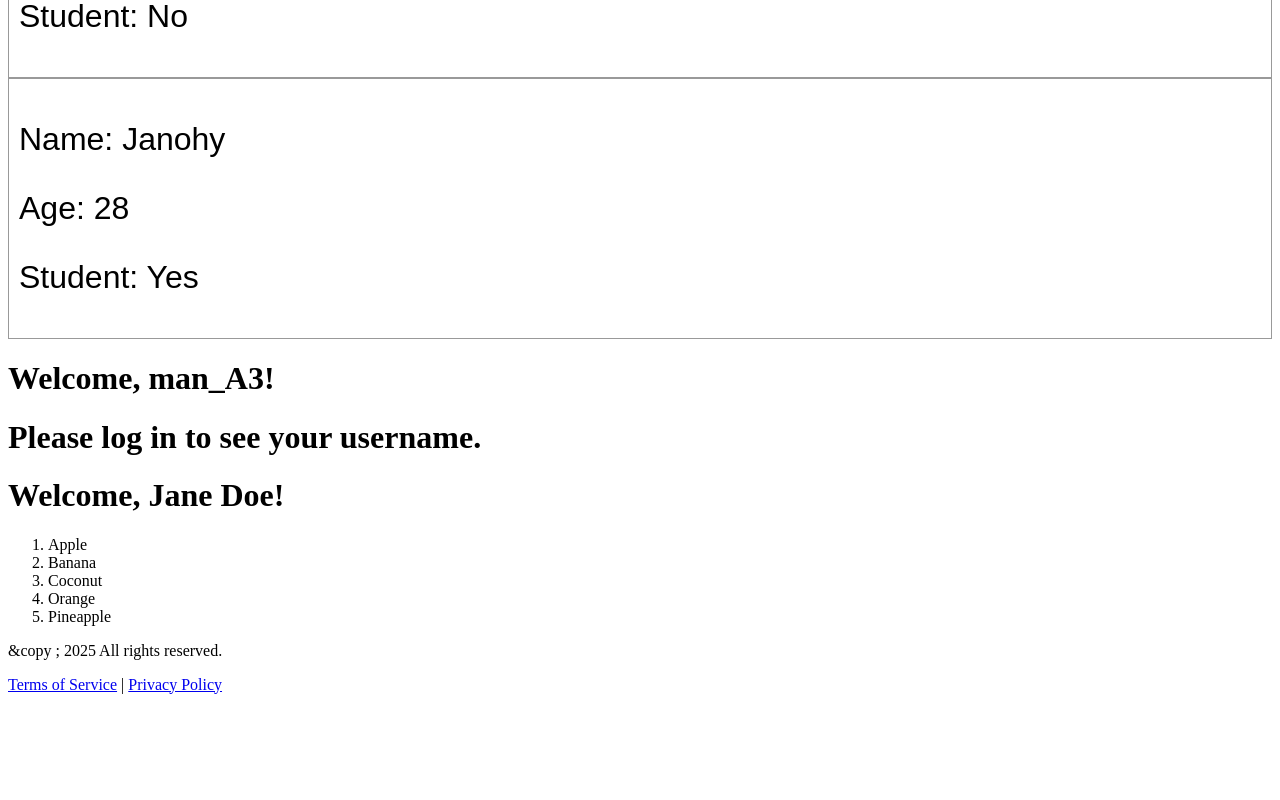
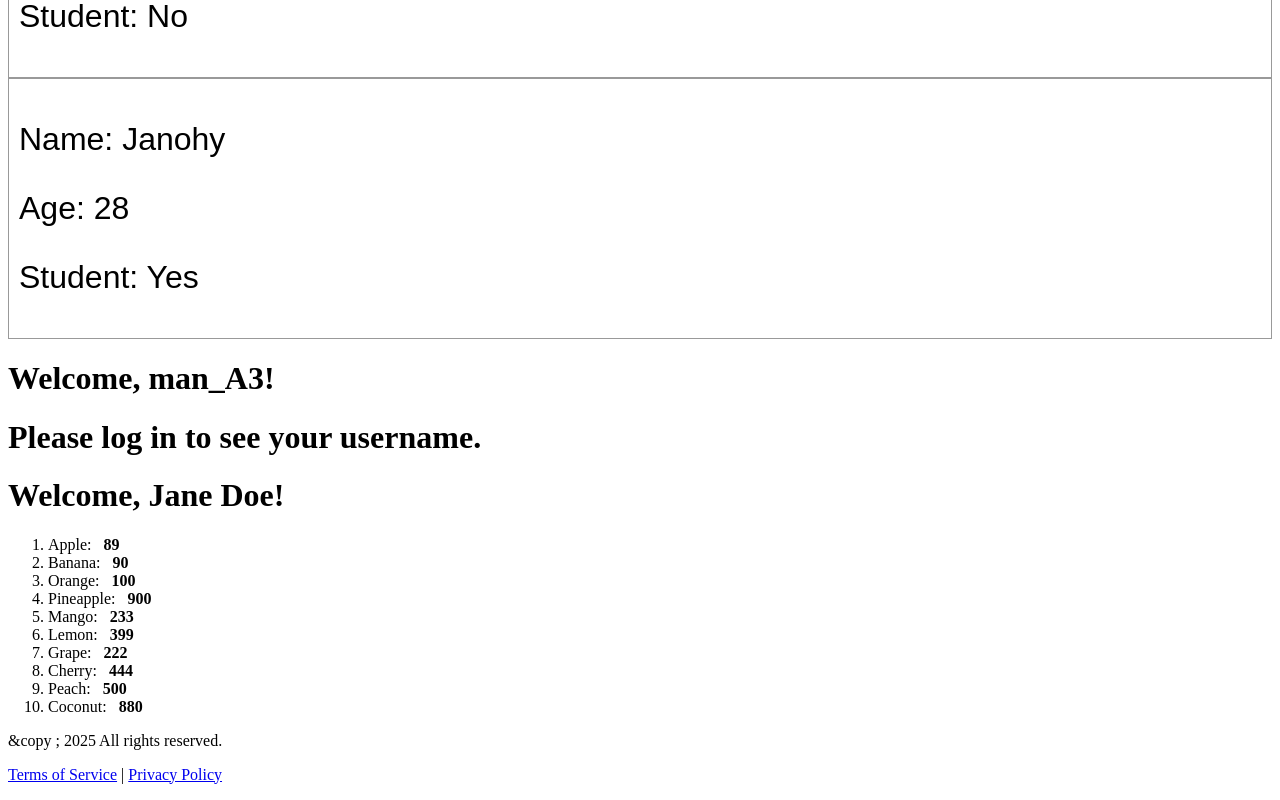
Before and after one commit to Tsigabuwalker/Learning-React-js, a React (Vite) app: page / in a window 1280 px wide. Shown: the part 1089-1889 px from the top of the page. Before the commit the page ends 1799 px from the top, so only its background shows below. Built offline with nearby package versions, Linux system fonts and the light colour scheme.

Commit message:
added some sort fun using localCompare

```diff
--- a/src/App.jsx
+++ b/src/App.jsx
@@ -10,6 +10,7 @@ function App() {
   return(
     <div>
 <Header />
+
 <Food />
 <Card />
 <Card />
@@ -22,6 +23,8 @@ function App() {
 <UserGreeting isLoggedIn={true} username="man_A3" />
 <UserGreeting isLoggedIn={false} username="Batasha_Sn" />
 <UserGreeting isLoggedIn={true} username="Jane Doe" />
+
+
 <List />
 
 <Footer />
--- a/src/List.jsx
+++ b/src/List.jsx
@@ -1,8 +1,29 @@
 function List() {
-    const fruits = ["Apple", "Banana", "Orange", "Pineapple", "Coconut"];
-    fruits.sort();
-    const listItems = fruits.map((fruit, index) => (
-        <li key={index}>{fruit}</li>
+    const fruits = [
+        { id: 0, name: "Apple", calories: 89 }, // Added id for Apple
+        { id: 1, name: "Banana", calories: 90 },
+        { id: 2, name: "Orange", calories: 100 },
+        { id: 3, name: "Pineapple", calories: 900 },
+        { id: 4, name: "Mango", calories: 233 },
+        { id: 5, name: "Lemon", calories: 399 },
+        { id: 6, name: "Grape", calories: 222 },
+        { id: 7, name: "Cherry", calories: 444 },
+        { id: 8, name: "Peach", calories: 500 },
+        { id: 9, name: "Coconut", calories: 880 }
+    ];
+    //fruits.sort((a,b) => a.name.localeCompare(b.name)) Alphabetical order
+    //fruits.sort((a,b) =>  b.name.localeCompare(a.name)) Reverse alphabetical order
+    //fruits.sort((a, b) => a.calories - b.calories) Tis is a numberical order
+    //fruits.sort((a, b) => b.calories - a.calories)  Reverse alphabetical order
+
+
+    // Map through the array of fruits and create a list item for each one.
+    const listItems = fruits.map((fruit) => (
+        <li key={fruit.id}>
+            {fruit.name}: &nbsp;
+            <b> {fruit.calories} </b>
+
+        </li>
     ));
 
     return (
```
